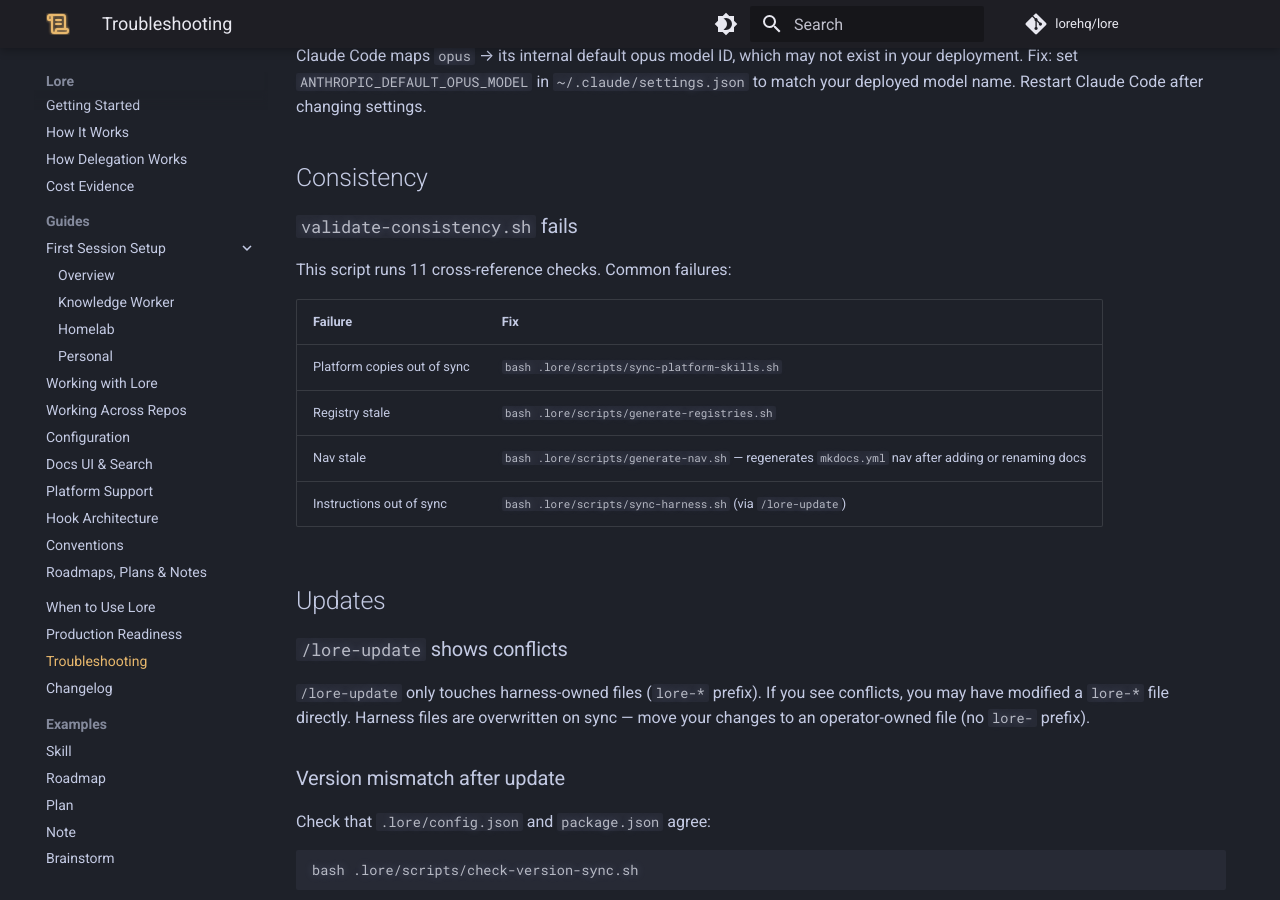
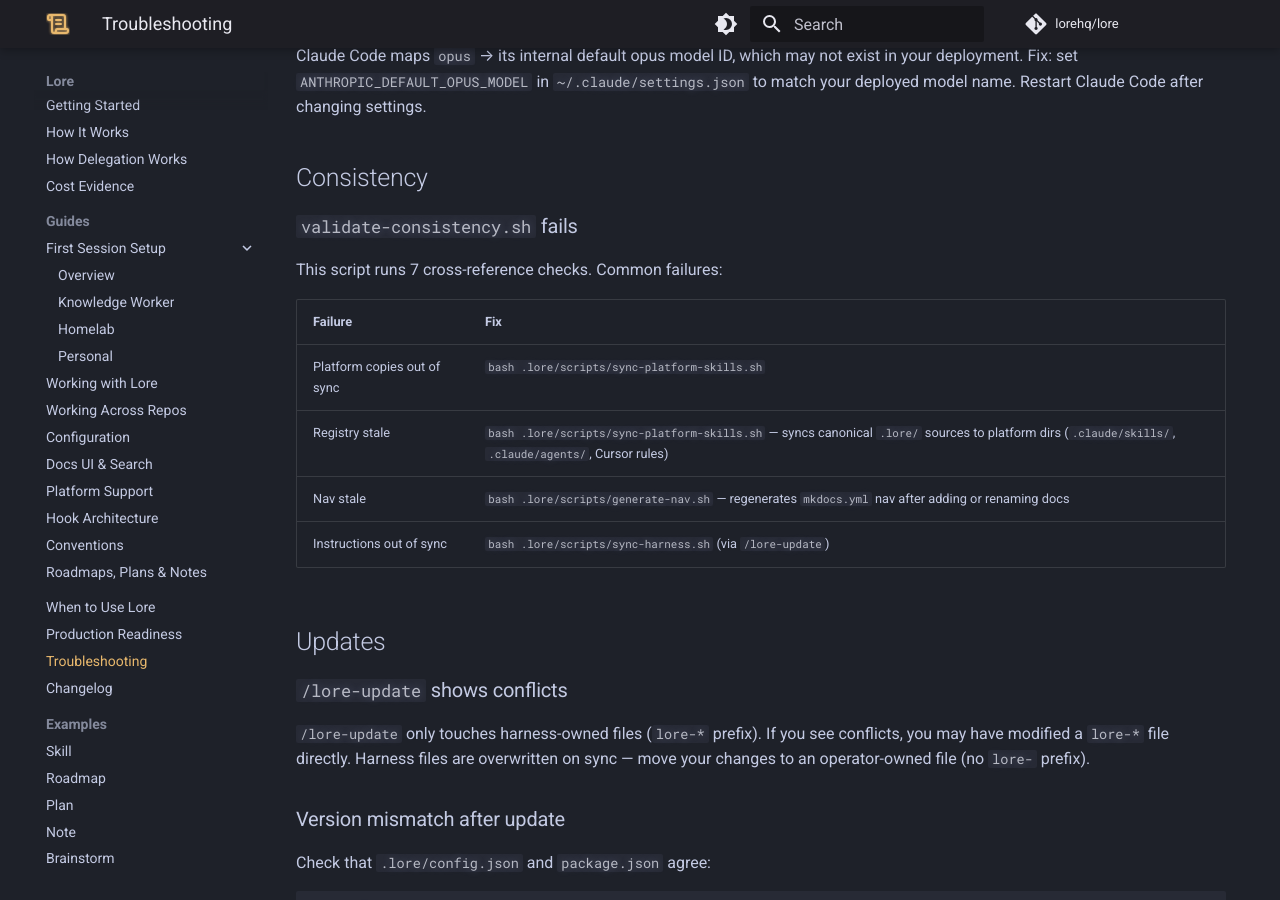
Before and after one commit to lorehq/lore-docs, an MkDocs documentation site: the page built from docs/troubleshooting.md, in a window 1280 px wide and 900 px high, scrolled down 2165 px. Built offline with MkDocs 1.6.1 and Material for MkDocs 9.7.7, drawn with Linux system fonts in a browser that asks for light colours; comment, search, counter and statistics services are not loaded.

Commit message:
Docs-code alignment sweep: fix 7 verified discrepancies
- hook-architecture/platform-support: 7 → 8 hooks, add search-guard docs
- cross-repo-workflow: OpenCode lore-link wraps 4 of 6 plugins, not 3 of 5
- docs-ui: semantic port offset is +1, not +1000
- troubleshooting: 11 → 7 consistency checks, replace dead generate-registries.sh
- when-to-use-lore: remove stale .lore-config from uninstall command

Co-Authored-By: Claude Opus 4.6 <noreply@anthropic.com>

```diff
--- a/docs/troubleshooting.md
+++ b/docs/troubleshooting.md
@@ -97,12 +97,12 @@ Claude Code maps `opus` → its internal default opus model ID, which may not ex
 
 ### `validate-consistency.sh` fails
 
-This script runs 11 cross-reference checks. Common failures:
+This script runs 7 cross-reference checks. Common failures:
 
 | Failure | Fix |
 |---------|-----|
 | Platform copies out of sync | `bash .lore/scripts/sync-platform-skills.sh` |
-| Registry stale | `bash .lore/scripts/generate-registries.sh` |
+| Registry stale | `bash .lore/scripts/sync-platform-skills.sh` — syncs canonical `.lore/` sources to platform dirs (`.claude/skills/`, `.claude/agents/`, Cursor rules) |
 | Nav stale | `bash .lore/scripts/generate-nav.sh` — regenerates `mkdocs.yml` nav after adding or renaming docs |
 | Instructions out of sync | `bash .lore/scripts/sync-harness.sh` (via `/lore-update`) |
 
```
Also changed, not shown: docs/guides/cross-repo-workflow.md (+1 -1 lines), docs/guides/docs-ui.md (+1 -1 lines), docs/guides/hook-architecture.md (+6 -1 lines), docs/guides/platform-support.md (+1 -1 lines), docs/when-to-use-lore.md (+1 -1 lines).
